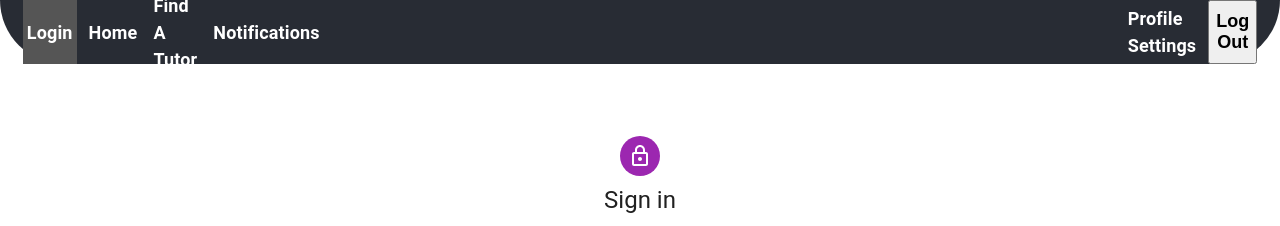
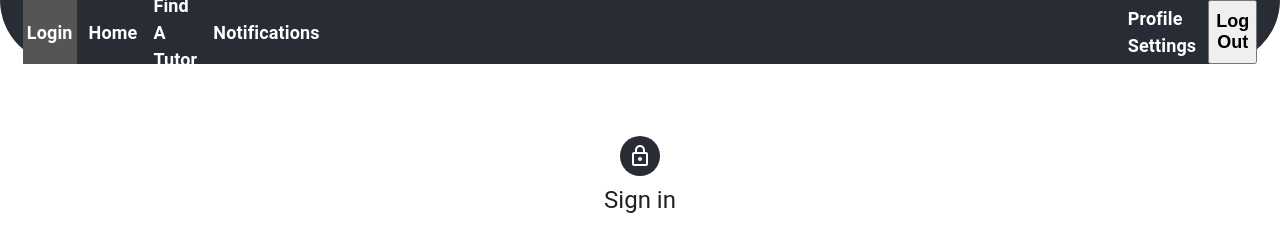
Before and after one commit to Koiya/CSC4330ProjectGroupE, a React (Create React App) app in the folder frontend/: page / in a window 1280 px wide. Shown: the top 226 px of the page. Built offline with nearby package versions, Linux system fonts and the light colour scheme.

Commit message:
styling update

```diff
--- a/frontend/src/Pages/Login.js
+++ b/frontend/src/Pages/Login.js
@@ -46,7 +46,7 @@ export default function SignIn() {
             alignItems: 'center',
           }}
         >
-          <Avatar sx={{ m: 1, bgcolor: 'secondary.main' }}>
+          <Avatar sx={{ m: 1, bgcolor: '#282c34' }}>
             <LockOutlinedIcon />
           </Avatar>
           <Typography component="h1" variant="h5">
--- a/frontend/src/Pages/Registration.js
+++ b/frontend/src/Pages/Registration.js
@@ -3,8 +3,6 @@ import Avatar from '@mui/material/Avatar';
 import Button from '@mui/material/Button';
 import CssBaseline from '@mui/material/CssBaseline';
 import TextField from '@mui/material/TextField';
-import FormControlLabel from '@mui/material/FormControlLabel';
-import Checkbox from '@mui/material/Checkbox';
 import Link from '@mui/material/Link';
 import Grid from '@mui/material/Grid';
 import Box from '@mui/material/Box';
@@ -48,7 +46,7 @@ export default function SignUp() {
             alignItems: 'center',
           }}
         >
-          <Avatar sx={{ m: 1, bgcolor: 'secondary.main' }}>
+          <Avatar sx={{ m: 1, bgcolor: '#282c34' }}>
             <LockOutlinedIcon />
           </Avatar>
           <Typography component="h1" variant="h5">
```
